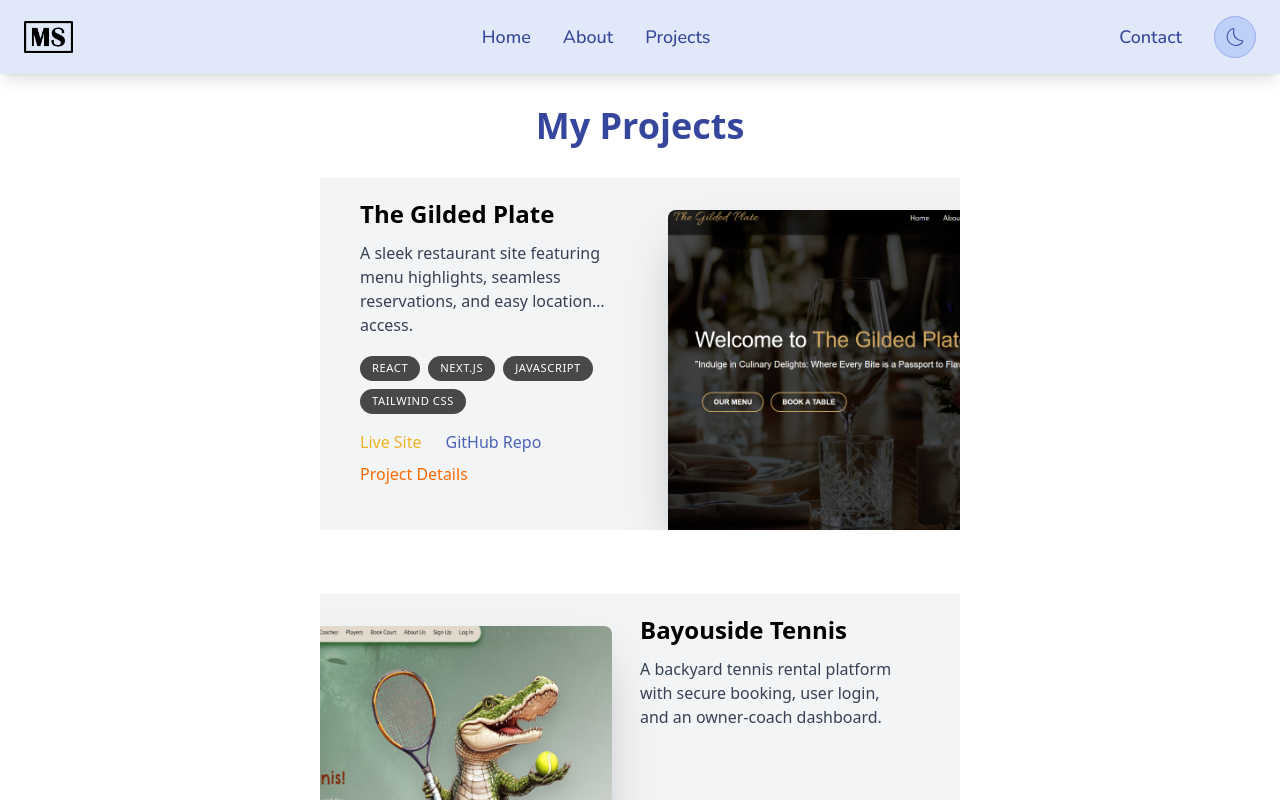
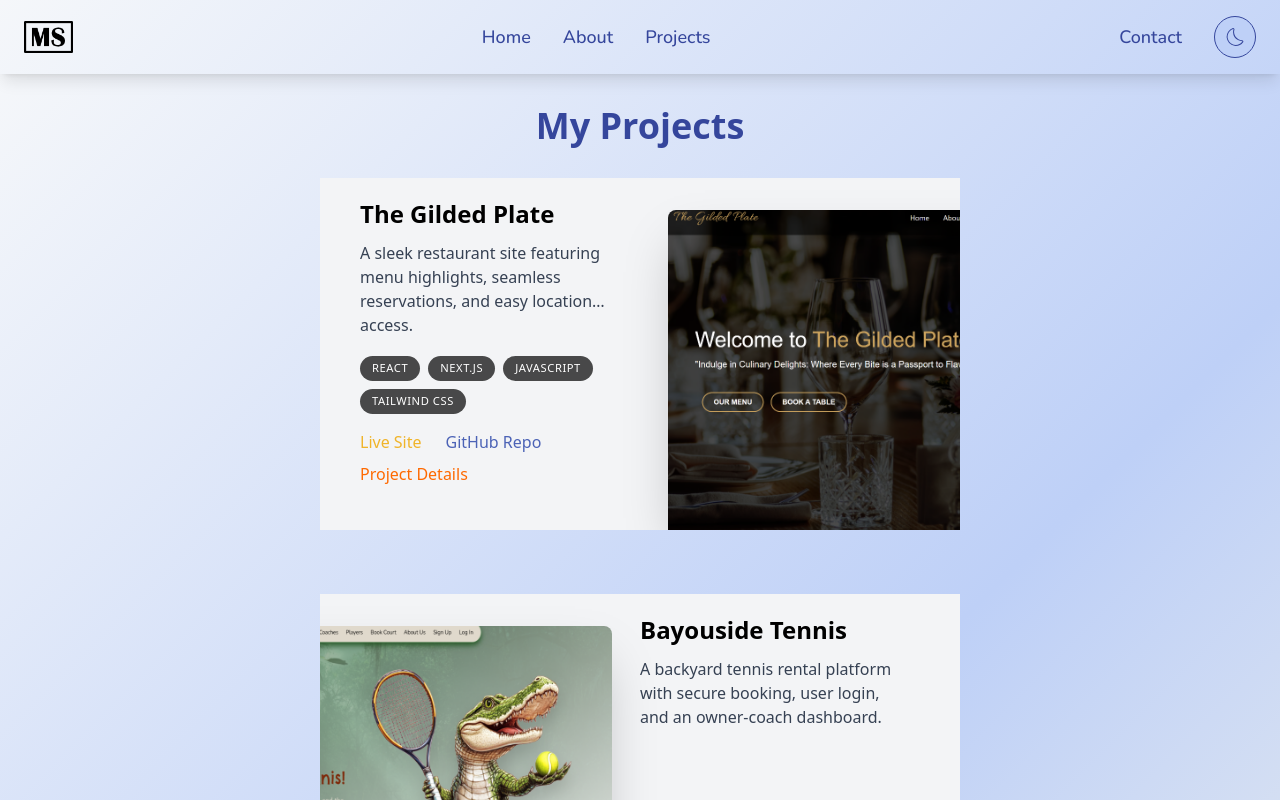
Before and after one commit to dataMichelle/portfolio2025, a React (Vite) app: page /projects in a window 1280 px wide. Shown: the top 800 px of the page. Built offline with nearby package versions, Linux system fonts and the light colour scheme.

Commit message:
updated background

```diff
--- a/index.html
+++ b/index.html
@@ -4,7 +4,7 @@
     <meta charset="UTF-8" />
     <meta name="viewport" content="width=device-width, initial-scale=1.0" />
 
-    <link rel="icon" type="image/svg+xml" href="/vite.svg" />
+    <link rel="icon" type="image/svg+xml" href="/logo.svg" />
 
     <meta name="viewport" content="width=device-width, initial-scale=1.0" />
     <title>Michelle Salazar</title>
--- a/src/components/Navbar.jsx
+++ b/src/components/Navbar.jsx
@@ -5,7 +5,7 @@ import logo from "../assets/images/logo.png";
 
 const Navbar = ({ toggleDarkMode, isDarkMode }) => {
   return (
-    <nav className="flex justify-between items-center px-6 py-4 bg-primary-50 dark:bg-neutrals-900 sticky top-0 z-20 shadow-lg transition-all duration-300">
+    <nav className="flex justify-between items-center px-6 py-4 dark:bg-neutrals-900 sticky top-0 z-20 shadow-lg transition-all duration-300">
       <div>
         <Link to="/" className="flex items-center">
           <img src={logo} alt="Logo" className="h-8" />
--- a/src/index.css
+++ b/src/index.css
@@ -6,59 +6,60 @@
   --font-nunito: "Nunito", sans-serif;
 
   --color-primary-900: #19216c;
-  --color-primary-800: #2d3a8c;
   --color-primary-700: #35469c;
-  --color-primary-600: #4055a8;
   --color-primary-500: #4c63b6;
-  --color-primary-400: #647acb;
   --color-primary-300: #7b93db;
-  --color-primary-200: #98aeeb;
   --color-primary-100: #bed0f7;
   --color-primary-50: #e0e8f9;
 
   --color-neutrals-900: #1f2933;
-  --color-neutrals-800: #323f4b;
   --color-neutrals-700: #3e4c59;
-  --color-neutrals-600: #52606d;
   --color-neutrals-500: #616e7c;
-  --color-neutrals-400: #7b8794;
   --color-neutrals-300: #9aa5b1;
-  --color-neutrals-200: #cbd2d9;
   --color-neutrals-100: #e4e7eb;
   --color-neutrals-50: #f5f7fa;
 
   --color-yellow-900: #8d2b0b;
-  --color-yellow-800: #b44d12;
   --color-yellow-700: #cb6e17;
-  --color-yellow-600: #de911d;
   --color-yellow-500: #f0b429;
-  --color-yellow-400: #f7c948;
   --color-yellow-300: #fadb5f;
-  --color-yellow-200: #fce588;
   --color-yellow-100: #fff3c4;
   --color-yellow-50: #fffbea;
 }
 
-/* Dark mode */
-
+/* Light and Dark Mode Variables */
 :root {
-  --bg-color: white;
+  --bg-color: linear-gradient(
+    135deg,
+    var(--color-neutrals-50) 0%,
+    /* Light gray at top-left */ var(--color-primary-100) 50%,
+    /* Very light blue in the center */ var(--color-yellow-50) 100%
+      /* Pale yellow at bottom-right */
+  );
   --text-color: black;
 }
 
 .dark {
-  --bg-color: #1a202c; /* dark:bg-gray-900 */
+  --bg-color: linear-gradient(
+    135deg,
+    var(--color-neutrals-700) 0%,
+    /* Medium-dark gray at top-left */ var(--color-primary-700) 50%,
+    /* Softer dark blue in the center */ var(--color-yellow-700) 100%
+      /* Muted amber at bottom-right */
+  );
   --text-color: white;
 }
 
+/* Apply Background and Text Colors */
 body {
-  background-color: var(--bg-color);
+  background: var(--bg-color);
   color: var(--text-color);
+  min-height: 100vh; /* Ensures gradient covers full height */
 }
 
 /* Ensure other elements use the custom properties */
 .bg-white {
-  background-color: var(--bg-color);
+  background: var(--bg-color);
 }
 
 .text-black {
```
Also changed, not shown: public/logo.svg (renamed from src/assets/images/logo.svg).
